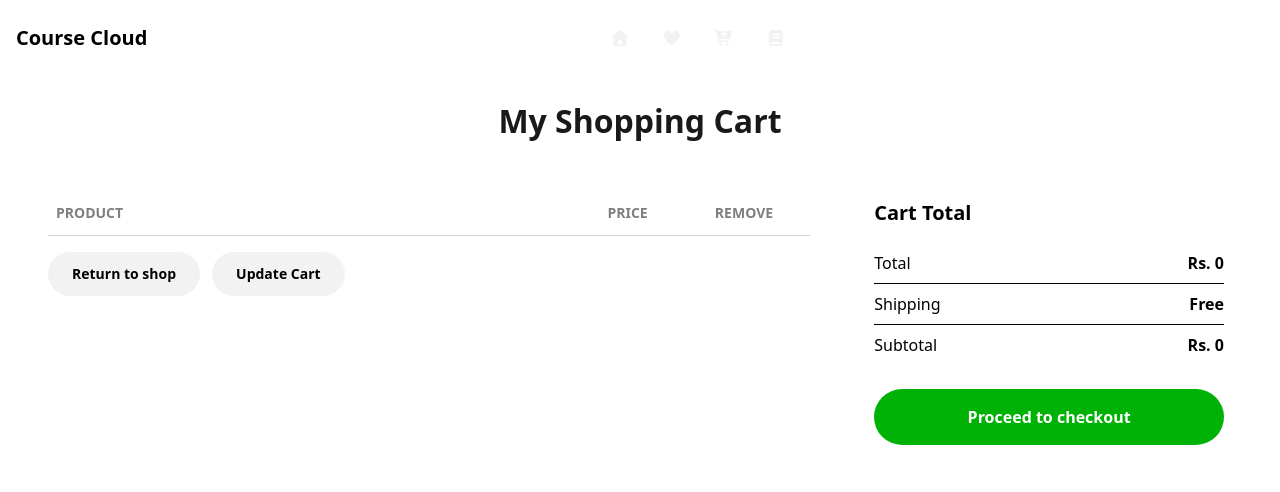
After one commit to Vishnuprasad666/Course-Cloud, a Django app: page /student/cartsummery in a window 1280 px wide. The commit adds this page. Shown: the top 492 px of the page. Run offline with Django 5.2, Linux system fonts and the light colour scheme; a user stored in the database is signed in; data comes from the database, SQL or seed files in the repository; both versions use the stored data as it was after the commit; some libraries are stand-ins or nearby versions.

Commit message:
some more features

```diff
--- a/course_cloud/instructor/models.py
+++ b/course_cloud/instructor/models.py
@@ -20,6 +20,9 @@ class InstructorProfile(models.Model):
     expertise=models.CharField(max_length=100, null=True)
     picture=models.ImageField(upload_to="Instructor_profile_picture", default="Instructor_profile_picture/default.png")
     about=models.CharField(max_length=500, null=True)
+
+    def __str__(self):
+        return self.owner.username
 
 from django.db.models.signals import post_save
 
--- a/course_cloud/student/templates/base.html
+++ b/course_cloud/student/templates/base.html
@@ -45,17 +45,21 @@
                     <li>
                         <a href="{% url 'home' %}"
                             class="block py-2 pl-3 pr-4 text-white bg-purple-700 rounded lg:bg-transparent lg:text-purple-700 lg:p-0 dark:text-white"
-                            aria-current="page"><i class="fa-solid fa-house" style="color: #f1f3f2;"></i></a>
+                            aria-current="page">
+                            <i class="fa-solid fa-house" style="color: #f1f3f2;"></i>
+                        </a>
                     </li>
                     <li>
                         <a href="#"
                             class="block py-2 pl-3 pr-4 text-gray-700 border-b border-gray-100 hover:bg-gray-50 lg:hover:bg-transparent lg:border-0 lg:hover:text-purple-700 lg:p-0 dark:text-gray-400 lg:dark:hover:text-white dark:hover:bg-gray-700 dark:hover:text-white lg:dark:hover:bg-transparent dark:border-gray-700">
-                            <i class="fa-solid fa-heart" style="color: #f1f3f2;"></i></a>
+                            <i class="fa-solid fa-heart" style="color: #f1f3f2;"></i>
+                        </a>
                     </li>
                     <li>
-                        <a href="#"
+                        <a href="{% url 'cart-summery' %}"
                             class="block py-2 pl-3 pr-4 text-gray-700 border-b border-gray-100 hover:bg-gray-50 lg:hover:bg-transparent lg:border-0 lg:hover:text-purple-700 lg:p-0 dark:text-gray-400 lg:dark:hover:text-white dark:hover:bg-gray-700 dark:hover:text-white lg:dark:hover:bg-transparent dark:border-gray-700">
-                            <i class="fa-solid fa-cart-arrow-down" style="color: #f1f3f2;"></i></a>
+                            <i class="fa-solid fa-cart-arrow-down" style="color: #f1f3f2;"></i>
+                        </a>
                     </li>
                     <!-- <li>
                         <a href="#"
@@ -68,7 +72,7 @@
                     <li>
                         <a href="#"
                             class="block py-2 pl-3 pr-4 text-gray-700 border-b border-gray-100 hover:bg-gray-50 lg:hover:bg-transparent lg:border-0 lg:hover:text-purple-700 lg:p-0 dark:text-gray-400 lg:dark:hover:text-white dark:hover:bg-gray-700 dark:hover:text-white lg:dark:hover:bg-transparent dark:border-gray-700">
-                        <i class="fa-solid fa-book" style="color: #f1f3f2;"></i></a>
+                            <i class="fa-solid fa-book" style="color: #f1f3f2;"></i></a>
                     </li>
                 </ul>
             </div>
--- /dev/null
+++ b/course_cloud/student/templates/cartsummery.html
@@ -0,0 +1,106 @@
+{% extends 'base.html' %}
+{% block base %}
+
+<section class="w-full bg-white dark:bg-[#0A2025] py-6 px-4 sm:px-8">
+    <h1 class="text-center text-[#191919] dark:text-white text-2xl sm:text-[32px] font-semibold">
+        My Shopping Cart
+    </h1>
+
+    <!-- Layout -->
+    <div class="flex flex-col lg:flex-row mt-8 gap-6">
+
+        <!-- Cart Table -->
+        <div class="bg-white p-4 rounded-xl w-full lg:w-2/3 overflow-x-auto">
+            <table class="w-full min-w-[600px]">
+                <thead>
+                    <tr
+                        class="text-left border-b border-gray-300 text-[#7f7f7f] text-xs sm:text-sm font-medium uppercase">
+                        <th class="px-2 py-3">Product</th>
+                        <th class="px-2 py-3 text-center">Price</th>
+                        <th class="px-2 py-3 text-center">Remove</th>
+                    </tr>
+                </thead>
+
+                <tbody>
+                    {% for i in data %}
+                    <tr class="border-b text-sm sm:text-base">
+                        <td class="px-2 py-4 flex items-center gap-3">
+                            <img src="{{ i.course_object.picture.url }}"
+                                class="h-16 sm:w-24 sm:h-24 object-cover rounded-md" style="width: fit-content;" />
+                            <span class="font-medium">
+                                {{ i.course_object.title }}
+                            </span>
+                        </td>
+
+                        <td class="px-2 py-4 text-center font-medium">
+                            Rs. {{ i.course_object.price }}
+                        </td>
+
+                        <td class="px-2 py-4 text-center">
+                            <a href="{% url 'remove-cart' i.id %}">
+                                <svg width="24" height="24" class="mx-auto cursor-pointer"
+                                    viewBox="0 0 24 25" fill="none"
+                                    xmlns="http://www.w3.org/2000/svg">
+                                    <circle cx="12" cy="12.5" r="11"
+                                        stroke="#CCCCCC" />
+                                    <path d="M16 8.5L8 16.5" stroke="#666"
+                                        stroke-width="1.5"
+                                        stroke-linecap="round" />
+                                    <path d="M16 16.5L8 8.5" stroke="#666"
+                                        stroke-width="1.5"
+                                        stroke-linecap="round" />
+                                </svg>
+                            </a>
+                        </td>
+                    </tr>
+                    {% endfor %}
+                </tbody>
+
+                <tfoot>
+                    <tr>
+                        <td colspan="3" class="pt-4 flex flex-col sm:flex-row gap-3">
+                            <button
+                                class="px-6 py-3 bg-[#f2f2f2] rounded-full text-sm font-semibold">
+                                Return to shop
+                            </button>
+                            <button
+                                class="px-6 py-3 bg-[#f2f2f2] rounded-full text-sm font-semibold">
+                                Update Cart
+                            </button>
+                        </td>
+                    </tr>
+                </tfoot>
+            </table>
+        </div>
+
+        <!-- Cart Total -->
+        <div class="bg-white rounded-xl p-6 w-full lg:w-1/3">
+            <h2 class="text-xl font-semibold mb-4">
+                Cart Total
+            </h2>
+
+            <div class="flex justify-between py-2">
+                <span>Total</span>
+                <span class="font-semibold">Rs. {{cart_total}}</span>
+            </div>
+
+            <div class="flex justify-between py-2 border-t">
+                <span>Shipping</span>
+                <span class="font-semibold">Free</span>
+            </div>
+
+            <div class="flex justify-between py-2 border-t">
+                <span>Subtotal</span>
+                <span class="font-semibold">Rs. {{cart_total}}</span>
+            </div>
+
+            <button
+                class="w-full mt-6 py-4 bg-[#00b206] text-white rounded-full font-semibold">
+                Proceed to checkout
+            </button>
+        </div>
+
+    </div>
+</section>
+
+{% endblock base %}
--- a/course_cloud/student/urls.py
+++ b/course_cloud/student/urls.py
@@ -7,4 +7,6 @@ urlpatterns=[
     path('student-home',HomeView.as_view(),name='home'),
     path('course-details/<int:pk>',CourseDetailsView.as_view(),name='course'),
     path('addtocart/<int:pk>',AddtoCartView.as_view(),name='addtocart'),
+    path('cartsummery',CartSummeryView.as_view(),name='cart-summery'),
+    path('removefromcart/<int:pk>',RemoveFromCartView.as_view(),name='remove-cart'),
 ]
--- a/course_cloud/student/views.py
+++ b/course_cloud/student/views.py
@@ -87,3 +87,19 @@ class AddtoCartView(View):
             print("already added to cart")
             messages.info(request,"Course already added to cart!")
             return redirect('course',pk=cid)
+
+
+class CartSummeryView(View):
+    def get(self,request,*args,**kwargs):
+        qs=Cart.objects.filter(user_object=request.user)
+        cart_total=0
+        for i in qs:
+            cart_total+=i.course_object.price
+        return render(request,"cartsummery.html",{"data":qs,"cart_total":cart_total})
+
+
+class RemoveFromCartView(View):
+    def get(self,request,**kwargs):
+        cart_id=kwargs.get('pk')
+        Cart.objects.get(id=cart_id).delete()
+        return redirect('cart-summery')
```
Also changed, not shown: course_cloud/instructor/admin.py (+7 -0 lines), course_cloud/student/models.py (+8 -0 lines), course_cloud/db.sqlite3, 1 other file.
